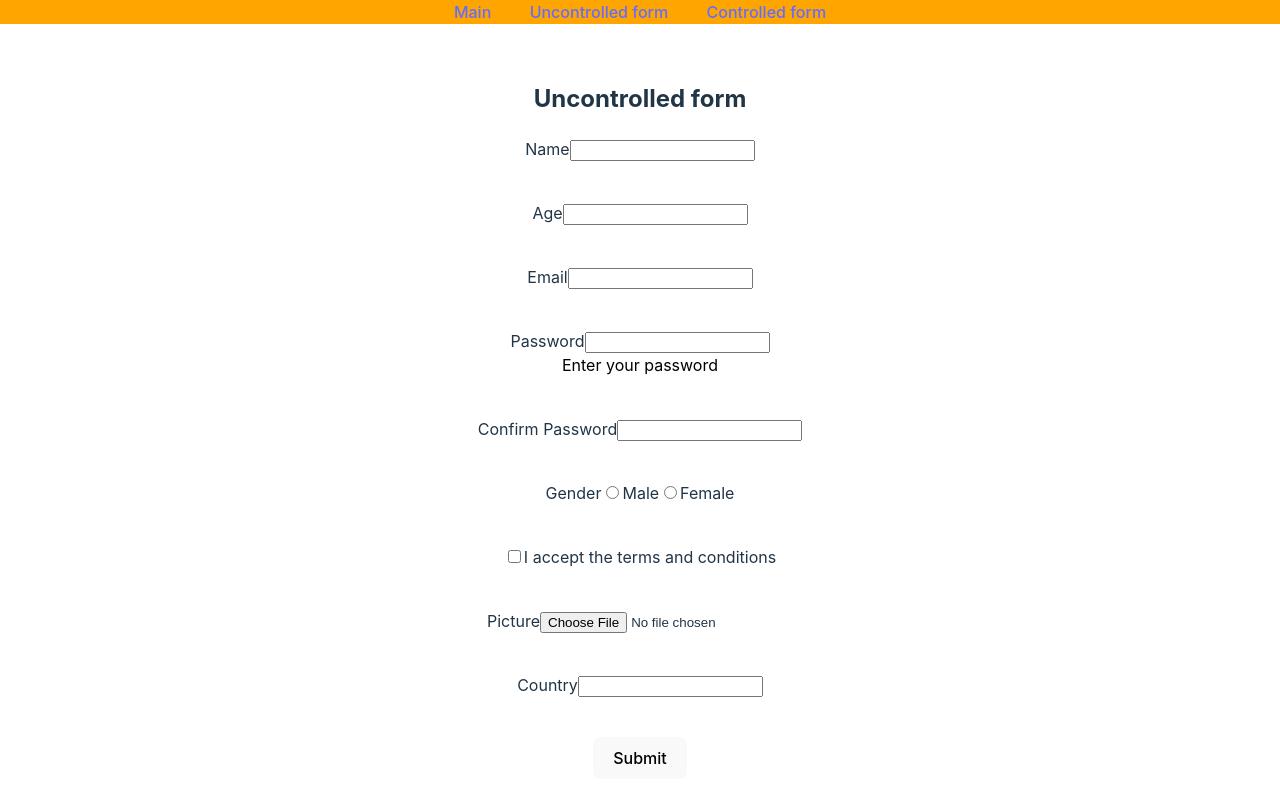
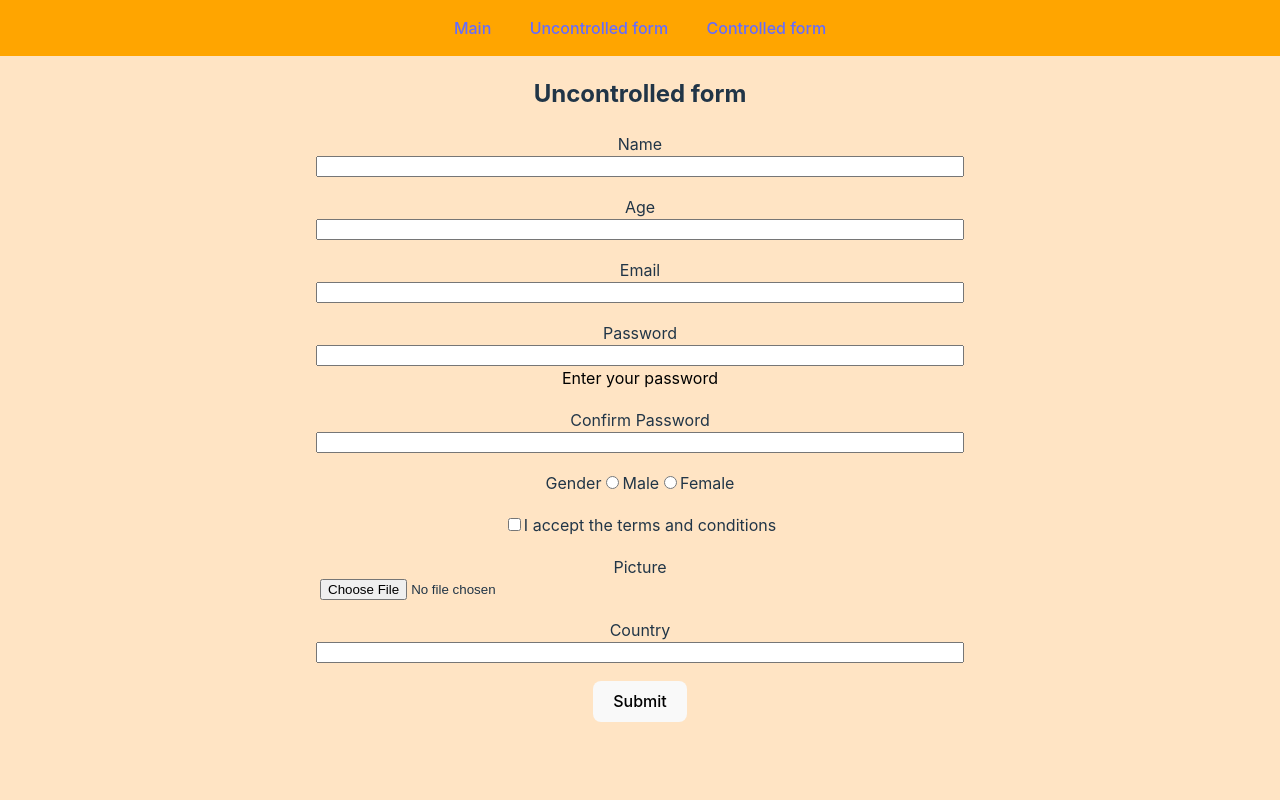
Before and after one commit to AndreiZaretski/react-rs-school, a React (Vite) app: page /uncontrolled in a window 1280 px wide. Built offline with nearby package versions, Linux system fonts and the light colour scheme.

Commit message:
feat: add styles scss

```diff
--- a/src/components/AutoComplitInput/AutoComplitInput.tsx
+++ b/src/components/AutoComplitInput/AutoComplitInput.tsx
@@ -33,7 +33,7 @@ const AutoComplitInput = React.forwardRef<CountryRef, Props>(
       getCountry: () => country,
     }));
     return (
-      <div>
+      <>
         <label htmlFor="country">Country</label>
         <input
           id="country"
@@ -48,7 +48,7 @@ const AutoComplitInput = React.forwardRef<CountryRef, Props>(
             <option key={country} value={country} />
           ))}
         </datalist>
-      </div>
+      </>
     );
   }
 );
--- a/src/components/SubmitData/SubmitData.module.scss
+++ b/src/components/SubmitData/SubmitData.module.scss
@@ -1,5 +1,4 @@
 .card {
-  border: 3px solid purple;
   width: 300px;
   height: 500px;
   margin: 0 auto;
@@ -9,6 +8,8 @@
 
 .picture {
   overflow: hidden;
+  border-bottom-left-radius: 15px;
+  border-bottom-right-radius: 15px;
   img {
     height: 100%;
   }
--- a/src/components/errorValidation/ErrorValidation.module.scss
+++ b/src/components/errorValidation/ErrorValidation.module.scss
@@ -1,11 +1,12 @@
 .errorValidate {
   color: red;
   text-align: center;
-  height: 40px;
+  height: 18px;
+  font-size: 12px;
 }
 
-@media (max-width: 450px) {
+@media (max-width: 550px) {
   .errorValidate {
-    height: 68px;
+    height: 38px;
   }
 }
--- a/src/components/nav/Nav.module.scss
+++ b/src/components/nav/Nav.module.scss
@@ -2,8 +2,10 @@
   background-color: orange;
   display: flex;
   justify-content: center;
+  align-items: center;
   gap: 3%;
   width: 100%;
   position: fixed;
   top: 0;
+  height: 56px;
 }
--- a/src/pages/Content/Content.module.scss
+++ b/src/pages/Content/Content.module.scss
@@ -1,8 +1,15 @@
-.item {
+.list {
+  display: flex;
+  flex-direction: column;
+  gap: 15px;
+
+  &_item {
     width: 300px;
     margin: 0 auto;
+    border: 3px solid purple;
+    border-radius: 15px;
     &:last-child {
-    border: 3px solid red;
+      border: 4px solid red;
       animation: change-color 5s;
     }
   }
@@ -19,3 +26,4 @@
       background-color: inherit;
     }
   }
+}
--- a/src/pages/Content/Content.tsx
+++ b/src/pages/Content/Content.tsx
@@ -8,10 +8,10 @@ const Content = () => {
   return (
     <div>
       <h2>Content from forms</h2>
-      <ul>
+      <ul className={styles.list}>
         {formData.map((card) => {
           return (
-            <li key={card.submitId} className={styles.item}>
+            <li key={card.submitId} className={styles.list_item}>
               <SubmitData {...card} />
             </li>
           );
--- a/src/pages/ControlledForm/ControlledForm.tsx
+++ b/src/pages/ControlledForm/ControlledForm.tsx
@@ -8,6 +8,7 @@ import { FormModel } from '../../model/formModel';
 import { yupResolver } from '@hookform/resolvers/yup';
 import { useNavigate } from 'react-router-dom';
 import PasswordStrength from '../../components/PasswordStrength/PasswordStrength';
+import styles from '../../styles/form.module.scss';
 
 const ControlledForm = () => {
   const dispatch = useDispatch();
@@ -47,28 +48,28 @@ const ControlledForm = () => {
     <>
       <h2>Controlled form</h2>
       <form onSubmit={handleSubmit(onSubmit)}>
-        <div>
+        <div className={styles.form_elememt}>
           <label htmlFor="name">Name</label>
           <input id="name" type="text" {...register('name')} />
           <ErrorValidation error={errors.name?.message} />
         </div>
-        <div>
+        <div className={styles.form_elememt}>
           <label htmlFor="age">Age</label>
           <input id="age" type="number" {...register('age')} />
           <ErrorValidation error={errors.age?.message} />
         </div>
-        <div>
+        <div className={styles.form_elememt}>
           <label htmlFor="email">Email</label>
           <input id="email" type="email" {...register('email')} />
           <ErrorValidation error={errors.email?.message} />
         </div>
-        <div>
+        <div className={styles.form_elememt}>
           <label htmlFor="password">Password</label>
           <input id="password" type="password" {...register('password')} />
           <PasswordStrength password={password || ''} />
           <ErrorValidation error={errors.password?.message} />
         </div>
-        <div>
+        <div className={styles.form_elememt}>
           <label htmlFor="confirmPassword">Confirm Password</label>
           <input
             id="confirmPassword"
@@ -99,7 +100,7 @@ const ControlledForm = () => {
           <label htmlFor="acceptTerms">I accept the terms and conditions</label>
           <ErrorValidation error={errors.acceptTerms?.message} />
         </div>
-        <div>
+        <div className={styles.form_elememt}>
           <label htmlFor="picture">Picture</label>
           <Controller
             name="picture"
@@ -119,7 +120,7 @@ const ControlledForm = () => {
           />
           <ErrorValidation error={errors.picture?.message} />
         </div>
-        <div>
+        <div className={styles.form_elememt}>
           <Controller
             name="country"
             control={control}
--- a/src/pages/Main/Main.module.scss
+++ b/src/pages/Main/Main.module.scss
@@ -2,8 +2,10 @@
   display: flex;
   flex-direction: column;
   position: relative;
+  background-color: bisque;
+  min-height: 100vh;
 }
 
 .outlet {
-  margin-top: 40px;
+  margin-top: 56px;
 }
--- a/src/pages/UncontrolledForm/UncontrolledForm.tsx
+++ b/src/pages/UncontrolledForm/UncontrolledForm.tsx
@@ -9,6 +9,7 @@ import AutoComplitInput, {
 } from '../../components/AutoComplitInput/AutoComplitInput';
 import { useNavigate } from 'react-router-dom';
 import PasswordStrength from '../../components/PasswordStrength/PasswordStrength';
+import styles from '../../styles/form.module.scss';
 
 const UncontrolledForm = () => {
   const dispatch = useDispatch();
@@ -90,28 +91,28 @@ const UncontrolledForm = () => {
     <>
       <h2>Uncontrolled form</h2>
       <form onSubmit={onSubmit} noValidate>
-        <div>
+        <div className={styles.form_elememt}>
           <label htmlFor="name">Name</label>
           <input id="name" type="text" ref={nameRef} />
           <ErrorValidation error={errors.name} />
         </div>
-        <div>
+        <div className={styles.form_elememt}>
           <label htmlFor="age">Age</label>
           <input id="age" type="number" ref={ageRef} />
           <ErrorValidation error={errors.age} />
         </div>
-        <div>
+        <div className={styles.form_elememt}>
           <label htmlFor="email">Email</label>
           <input id="email" type="email" ref={emailRef} />
           <ErrorValidation error={errors.email} />
         </div>
-        <div>
+        <div className={styles.form_elememt}>
           <label htmlFor="password">Password</label>
           <input id="password" type="password" ref={passwordRef} />
           <PasswordStrength password={passwordRef.current?.value || ''} />
           <ErrorValidation error={errors.password} />
         </div>
-        <div>
+        <div className={styles.form_elememt}>
           <label htmlFor="confirmPassword">Confirm Password</label>
           <input
             id="confirmPassword"
@@ -145,12 +146,12 @@ const UncontrolledForm = () => {
           <label htmlFor="acceptTerms">I accept the terms and conditions</label>
           <ErrorValidation error={errors.acceptTerms} />
         </div>
-        <div>
+        <div className={styles.form_elememt}>
           <label htmlFor="picture">Picture</label>
           <input id="picture" type="file" ref={pictureRef} />
           <ErrorValidation error={errors.picture} />
         </div>
-        <div>
+        <div className={styles.form_elememt}>
           <AutoComplitInput ref={countryRef} />
           <ErrorValidation error={errors.country} />
         </div>
--- /dev/null
+++ b/src/styles/form.module.scss
@@ -0,0 +1,9 @@
+.form_elememt {
+  display: flex;
+  flex-direction: column;
+  align-items: center;
+
+  input {
+    width: 50%;
+  }
+}
```
Lines whose indentation alone changed are shown as unchanged.
